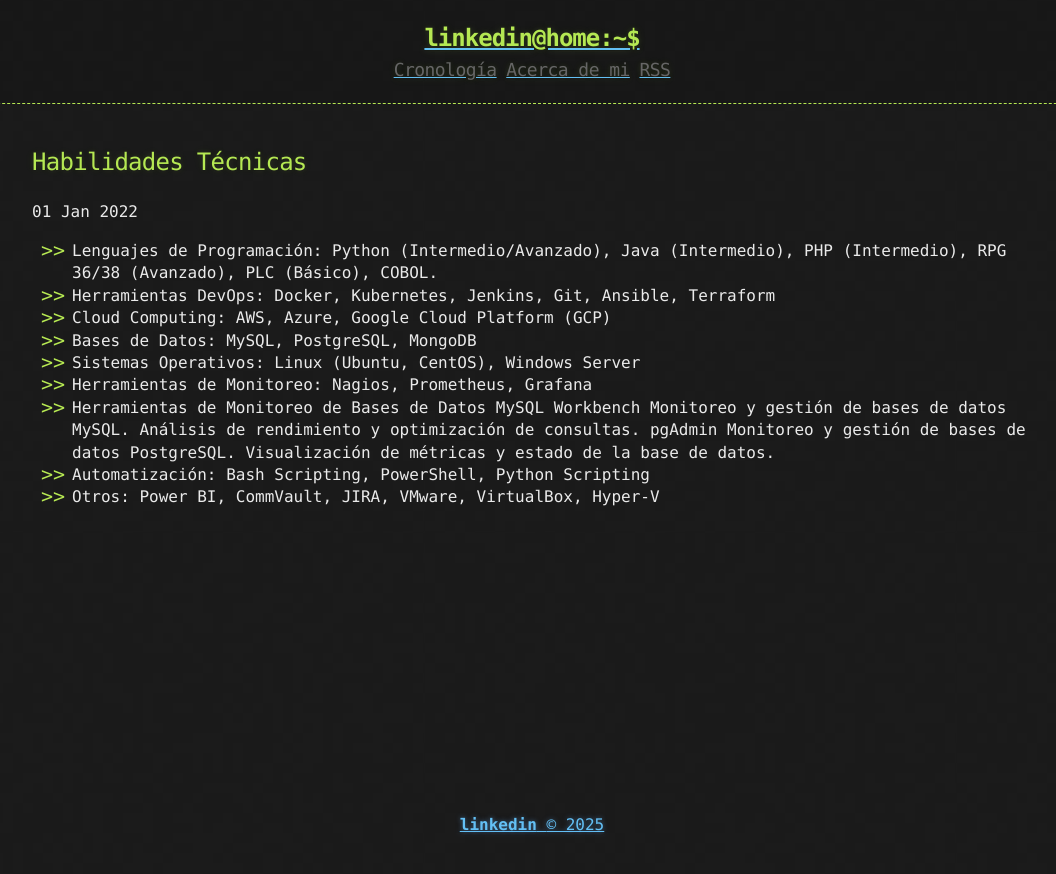
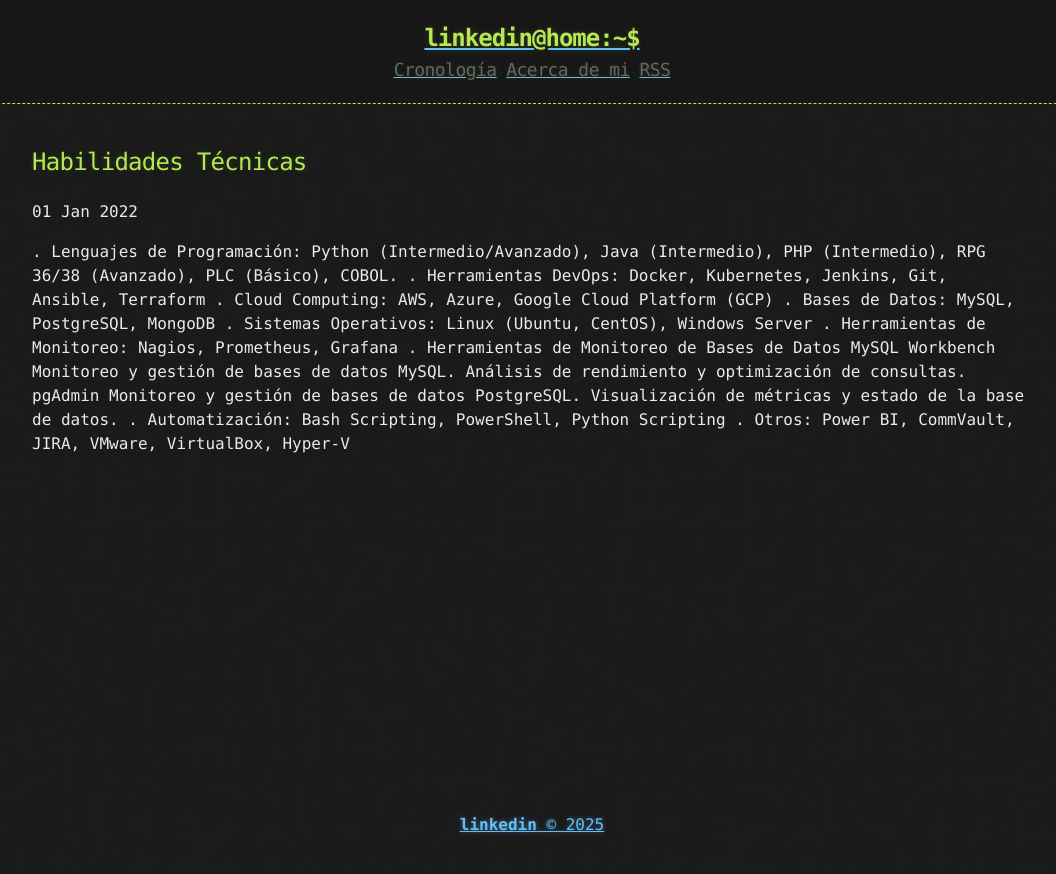
Before and after one commit to parramiguel/parramiguel.github.io, a Jekyll site: the page built from _posts/2022-01-01-Servicio-Tecnico.md, in a window 1280 px wide. Shown: the top 874 px of the page, without its empty margins (108-1164 px from the left). Built offline with Jekyll 4.4.1, drawn with Linux system fonts in a browser that asks for light colours; part of the change alters nothing that is shown.

Commit message:
CV actualizado

```diff
--- a/_posts/2022-01-01-Servicio-Tecnico.md
+++ b/_posts/2022-01-01-Servicio-Tecnico.md
@@ -3,18 +3,18 @@ title:  Habilidades Técnicas
 published: true
 ---
 
- - Lenguajes de Programación: Python (Intermedio/Avanzado), Java (Intermedio), PHP (Intermedio), RPG 36/38 (Avanzado), PLC (Básico), COBOL.
-- Herramientas DevOps: Docker, Kubernetes, Jenkins, Git, Ansible, Terraform
-- Cloud Computing: AWS, Azure, Google Cloud Platform (GCP)
-- Bases de Datos: MySQL, PostgreSQL, MongoDB
-- Sistemas Operativos: Linux (Ubuntu, CentOS), Windows Server
-- Herramientas de Monitoreo: Nagios, Prometheus, Grafana
-- Herramientas de Monitoreo de Bases de Datos
+ . Lenguajes de Programación: Python (Intermedio/Avanzado), Java (Intermedio), PHP (Intermedio), RPG 36/38 (Avanzado), PLC (Básico), COBOL.
+ . Herramientas DevOps: Docker, Kubernetes, Jenkins, Git, Ansible, Terraform
+ . Cloud Computing: AWS, Azure, Google Cloud Platform (GCP)
+ . Bases de Datos: MySQL, PostgreSQL, MongoDB
+ . Sistemas Operativos: Linux (Ubuntu, CentOS), Windows Server
+ . Herramientas de Monitoreo: Nagios, Prometheus, Grafana
+ . Herramientas de Monitoreo de Bases de Datos
   MySQL Workbench
       Monitoreo y gestión de bases de datos MySQL.
   Análisis de rendimiento y optimización de consultas.
       pgAdmin
   Monitoreo y gestión de bases de datos PostgreSQL.
       Visualización de métricas y estado de la base de datos.
-- Automatización: Bash Scripting, PowerShell, Python Scripting
-- Otros: Power BI, CommVault, JIRA, VMware, VirtualBox, Hyper-V
+ . Automatización: Bash Scripting, PowerShell, Python Scripting
+ . Otros: Power BI, CommVault, JIRA, VMware, VirtualBox, Hyper-V
```
